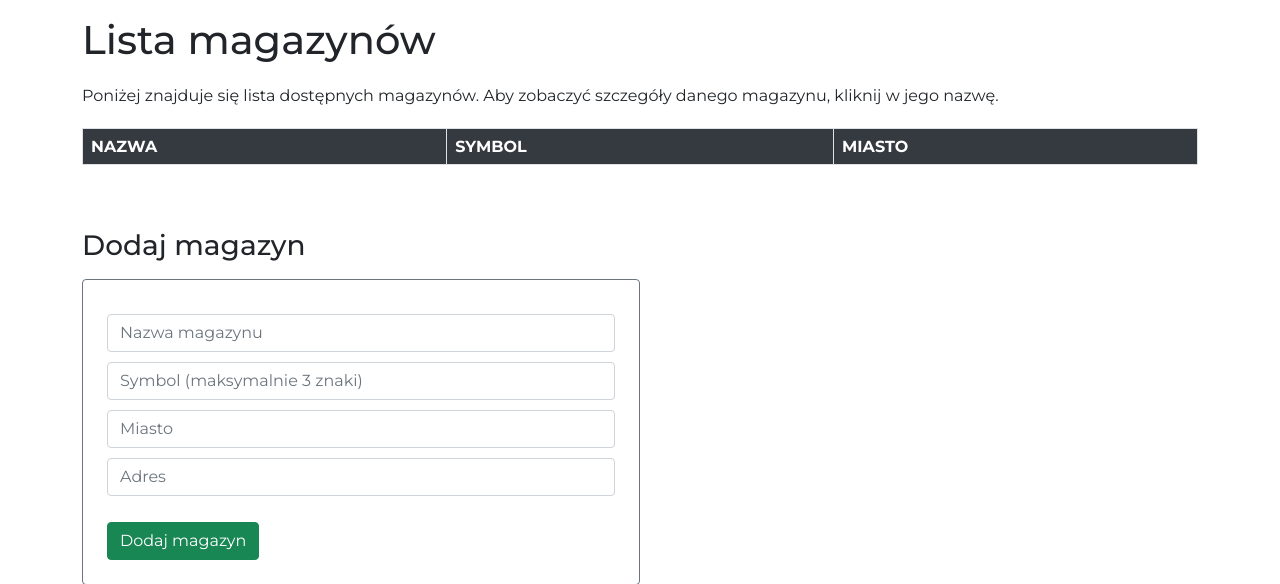
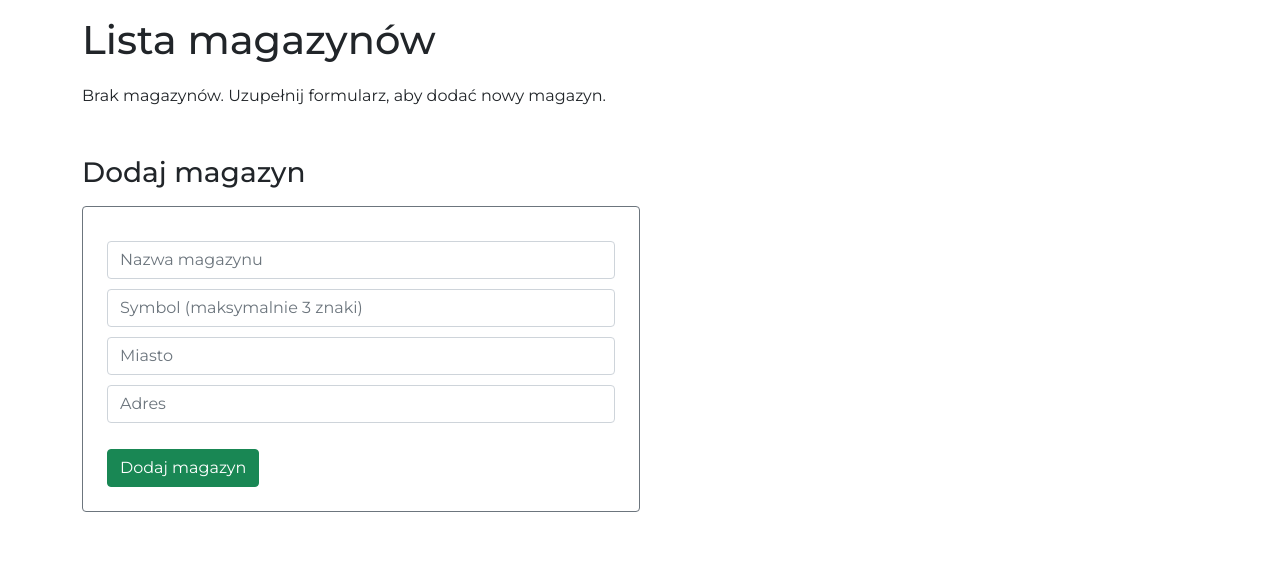
Before and after one commit to piotr-pawelczak/smart_warehouse, a Django app: page /warehouses/ in a window 1280 px wide. Shown: the part 56-640 px from the top of the page. Run offline with Django 3.2, Linux system fonts and the light colour scheme; data that the repository does not hold is empty; some libraries are stand-ins or nearby versions.

Commit message:
Add message when there is not warehouse defined

```diff
--- a/warehouse/templates/warehouse/warehouse_list.html
+++ b/warehouse/templates/warehouse/warehouse_list.html
@@ -8,8 +8,10 @@
 {% block content %}
     <h1 class="warehouse_list_header">Lista magazynów</h1>
 
+    {% if warehouses.count == 0 %}
+        <p class="warehouse_list_description">Brak magazynów. Uzupełnij formularz, aby dodać nowy magazyn.</p>
+    {% else %}
         <p class="warehouse_list_description">Poniżej znajduje się lista dostępnych magazynów. Aby zobaczyć szczegóły danego magazynu, kliknij w jego nazwę.</p>
-
         <div class="table-responsive">
             <table class="table table-bordered table-hover warehouse_list_table">
                 <thead class="warehouse_table_header">
@@ -30,6 +32,7 @@
                 </tbody>
             </table>
         </div>
+    {% endif %}
 
 
     <div class="col-lg-6 add_warehouse">
```
Lines whose indentation alone changed are shown as unchanged.
